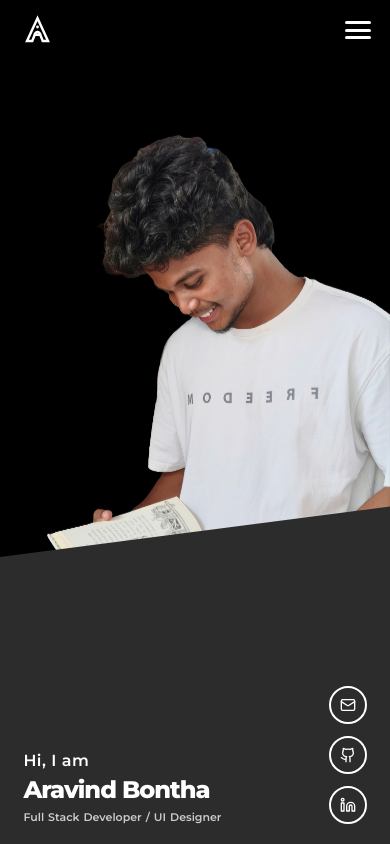
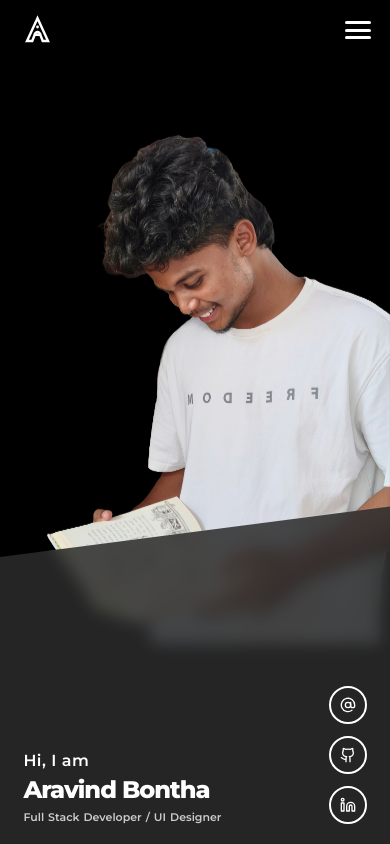
Before and after one commit to Andrastudent103/Aravind-Bontha, a React (Vite) app in the folder frontend/: page / in a window 390 px wide. Shown: the top 844 px of the page. Built offline with nearby package versions, Linux system fonts and the light colour scheme; a web font is replaced by a local one.

Commit message:
Refine mobile Hero layout: scale profile image larger, set slanted bottom overlay to semi-transparent charcoal with blur, and change email icon to @ symbol

```diff
--- a/frontend/src/components/Hero.css
+++ b/frontend/src/components/Hero.css
@@ -677,6 +677,8 @@
     width: auto;
     object-fit: contain;
     margin-top: 40px; /* Blend nicely below header */
+    transform: scale(1.35); /* Zoom in to make Aravind's face much larger */
+    transform-origin: center 25%;
   }
 
   .speech-bubble,
@@ -691,7 +693,9 @@
     left: 0;
     width: 100%;
     height: 38%;
-    background-color: #2c2c2c; /* Rich dark-grey matching the mobile screenshot */
+    background-color: rgba(44, 44, 44, 0.85); /* Semi-transparent charcoal grey */
+    backdrop-filter: blur(8px);
+    -webkit-backdrop-filter: blur(8px);
     z-index: 5;
     padding: 55px 8% 25px 8%;
     display: flex;
@@ -701,6 +705,7 @@
     box-sizing: border-box;
     clip-path: polygon(0 18%, 100% 0, 100% 100%, 0 100%);
   }
+
 
   .hero-left-content .logo-container {
     display: none !important; /* Hide desktop logo */
@@ -797,14 +802,19 @@
   .profile-image {
     height: 86%;
     margin-top: 30px;
+    transform: scale(1.35); /* Zoom in to make Aravind's face much larger */
+    transform-origin: center 25%;
   }
 
   .hero-left-content {
     height: 40%;
     padding: 50px 6% 20px 6%;
-    background-color: #2c2c2c;
+    background-color: rgba(44, 44, 44, 0.85); /* Semi-transparent charcoal grey */
+    backdrop-filter: blur(8px);
+    -webkit-backdrop-filter: blur(8px);
     clip-path: polygon(0 15%, 100% 0, 100% 100%, 0 100%);
   }
+
 
   .intro-name {
     font-size: 24px;
--- a/frontend/src/components/Hero.jsx
+++ b/frontend/src/components/Hero.jsx
@@ -130,10 +130,11 @@
           <div className="social-links">
             <a href="https://mail.google.com/mail/?view=cm&fs=1&to=aravindbontha563@gmail.com" target="_blank" rel="noopener noreferrer" className="social-icon-btn" aria-label="Email">
               <svg className="icon-svg" viewBox="0 0 24 24" fill="none" stroke="currentColor" strokeWidth="2" strokeLinecap="round" strokeLinejoin="round">
-                <rect width="20" height="16" x="2" y="4" rx="2" />
-                <path d="m22 7-8.97 5.7a1.94 1.94 0 0 1-2.06 0L2 7" />
+                <circle cx="12" cy="12" r="4" />
+                <path d="M16 8v5a3 3 0 0 0 6 0v-1a10 10 0 1 0-4.04 7.94" />
               </svg>
             </a>
+
 
             <a href="https://github.com/Andrastudent103" target="_blank" rel="noopener noreferrer" className="social-icon-btn" aria-label="GitHub">
               <svg className="icon-svg" viewBox="0 0 24 24" fill="none" stroke="currentColor" strokeWidth="2" strokeLinecap="round" strokeLinejoin="round">
```
